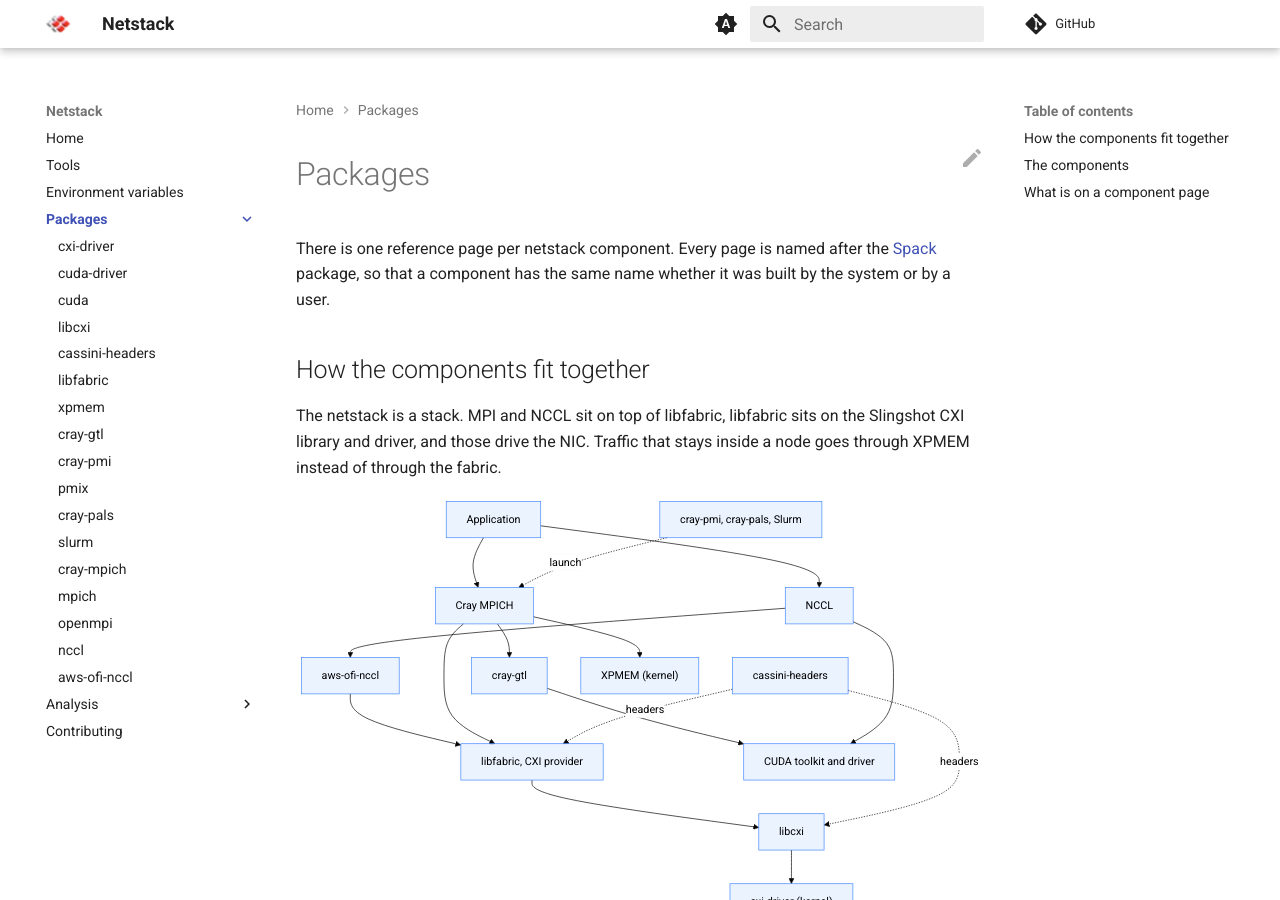
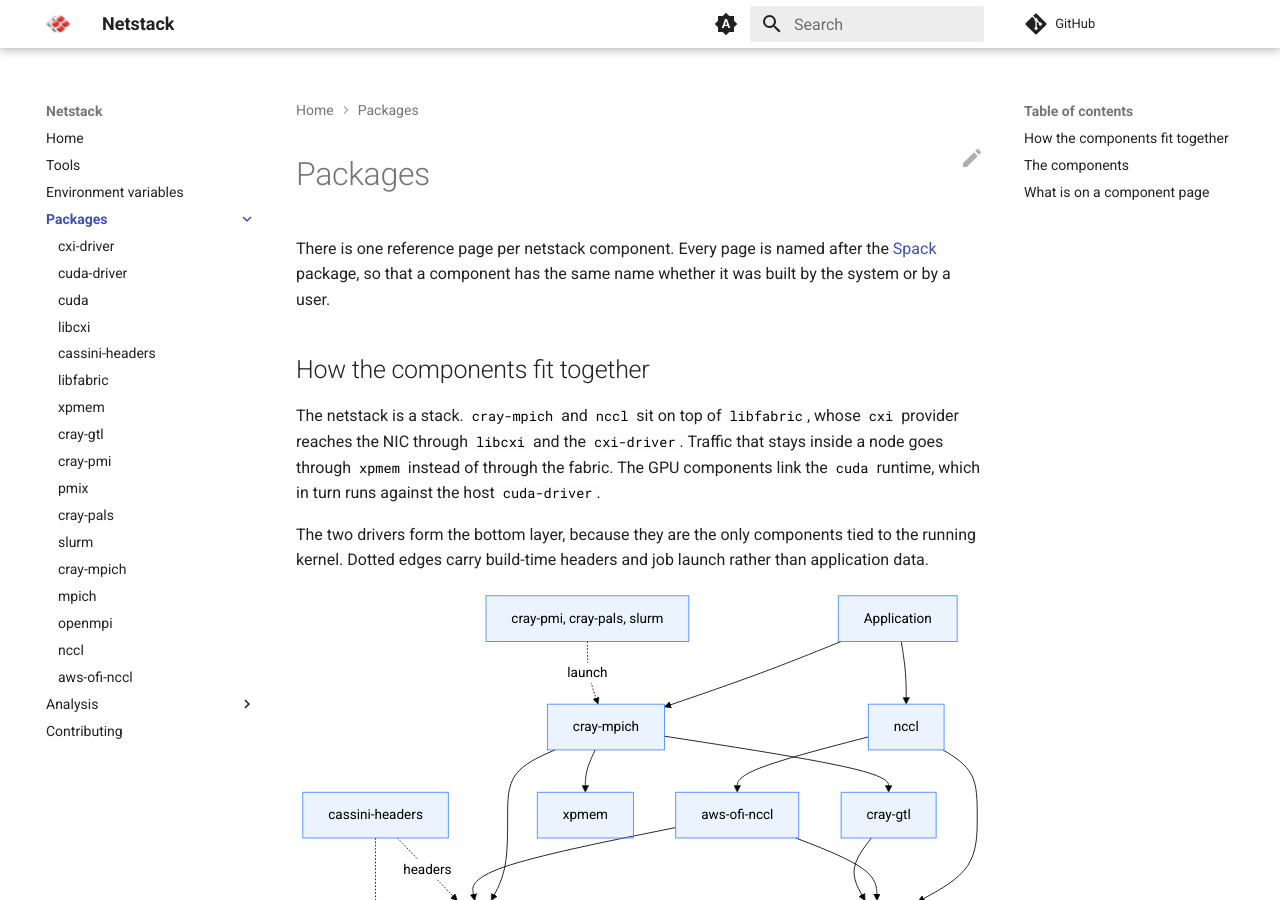
Before and after one commit to eth-cscs/netstack, an MkDocs documentation site: the page built from docs/packages/index.md, in a window 1280 px wide and 900 px high. Built offline with MkDocs 1.6.1 and Material for MkDocs 9.7.7, drawn with Linux system fonts in a browser that asks for light colours; comment, search, counter and statistics services are not loaded.

Commit message:
tweak mermaid image

````diff
--- a/docs/packages/index.md
+++ b/docs/packages/index.md
@@ -8,35 +8,48 @@
 ## How the components fit together
 
 The netstack is a stack.
-MPI and NCCL sit on top of libfabric, libfabric sits on the Slingshot CXI library and driver, and those drive the NIC.
-Traffic that stays inside a node goes through XPMEM instead of through the fabric.
+`cray-mpich` and `nccl` sit on top of `libfabric`, whose `cxi` provider reaches the NIC through `libcxi` and the `cxi-driver`.
+Traffic that stays inside a node goes through `xpmem` instead of through the fabric.
+The GPU components link the `cuda` runtime, which in turn runs against the host `cuda-driver`.
+
+The two drivers form the bottom layer, because they are the only components tied to the running kernel.
+Dotted edges carry build-time headers and job launch rather than application data.
 
 ```mermaid
 flowchart TD
   app[Application]
-  mpi[Cray MPICH]
-  nccl[NCCL]
-  gtl[cray-gtl]
-  aws[aws-ofi-nccl]
-  fab["libfabric, CXI provider"]
-  cxi[libcxi]
-  drv["cxi-driver (kernel)"]
-  cass[cassini-headers]
-  xpmem["XPMEM (kernel)"]
+  craympich[cray-mpich]
+  nccl[nccl]
+  craygtl[cray-gtl]
+  awsofinccl[aws-ofi-nccl]
+  libfabric[libfabric]
+  xpmem[xpmem]
+  cuda[cuda]
+  libcxi[libcxi]
+  cassini[cassini-headers]
+  cxidriver[cxi-driver]
+  cudadriver[cuda-driver]
   nic[Slingshot 11 NIC]
-  pmi["cray-pmi, cray-pals, Slurm"]
-  cuda["CUDA toolkit and driver"]
+  launch["cray-pmi, cray-pals, slurm"]
 
-  app --> mpi --> gtl
-  app --> nccl --> aws --> fab
-  mpi --> fab
-  mpi --> xpmem
-  fab --> cxi --> drv --> nic
-  cass -.headers.-> cxi
-  cass -.headers.-> fab
-  gtl --> cuda
+  app --> craympich
+  app --> nccl
+  craympich --> craygtl
+  craympich --> libfabric
+  craympich --> xpmem
+  nccl --> awsofinccl --> libfabric
   nccl --> cuda
-  pmi -.launch.-> mpi
+  awsofinccl --> cuda
+  craygtl --> cuda
+  libfabric --> libcxi --> cxidriver --> nic
+  cuda --> cudadriver
+  cassini -.headers.-> libfabric
+  cassini -.headers.-> libcxi
+  launch -.launch.-> craympich
+
+  %% Invisible edges, used only to place a node on the intended layer.
+  %% craygtl ~~~ xpmem
+  %% cudadriver ~~~ libcxi
 ```
 
 [](){#ref-pkg-catalogue}
````
